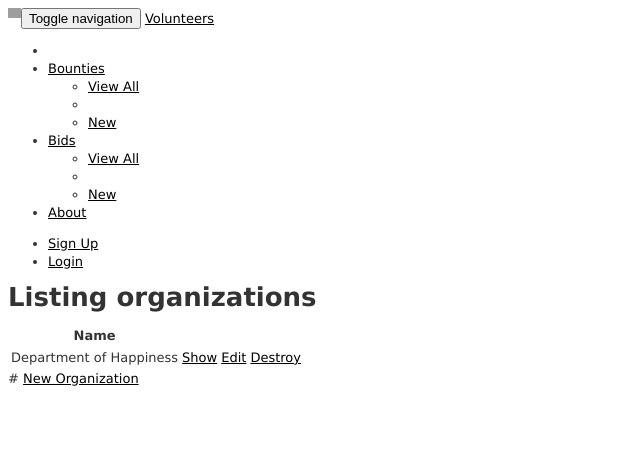
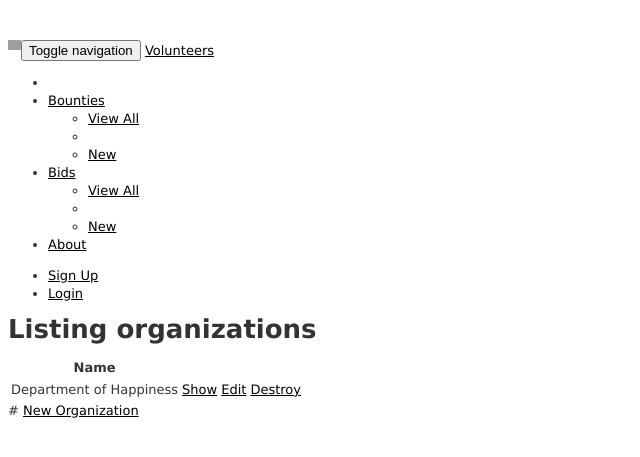
Before and after one commit to dhappy/crowdfund, a Rails app: page / in a window 1280 px wide. Shown: the top 457 px of the page, without its empty margins (0-640 px from the left). Run offline with Rails 7, Linux system fonts and the light colour scheme; data comes from the database, SQL or seed files in the repository; style sheets or scripts are compiled from the project's sources; parts of the project's set-up code (start-up, migrations or seed data) failed here and were passed over; some libraries are stand-ins or nearby versions; grey boxes are pictures that could not be loaded.

Commit message:
fixing overlap

```diff
--- a/app/assets/stylesheets/application.css
+++ b/app/assets/stylesheets/application.css
@@ -18,3 +18,7 @@
     max-width: 1em;
     float: left;
 }
+
+body {
+    margin-top: 40px;
+}
--- a/app/views/layouts/application.html.haml
+++ b/app/views/layouts/application.html.haml
@@ -70,7 +70,7 @@
               %li= link_to "Sign Up", new_user_registration_path
               %li= link_to "Login", new_user_session_path
 
-    .content
+    .container
       %p#notice.alert.alert-info.hide= notice
       %p#alert.alert.alert-danger.hide= alert
 
```
